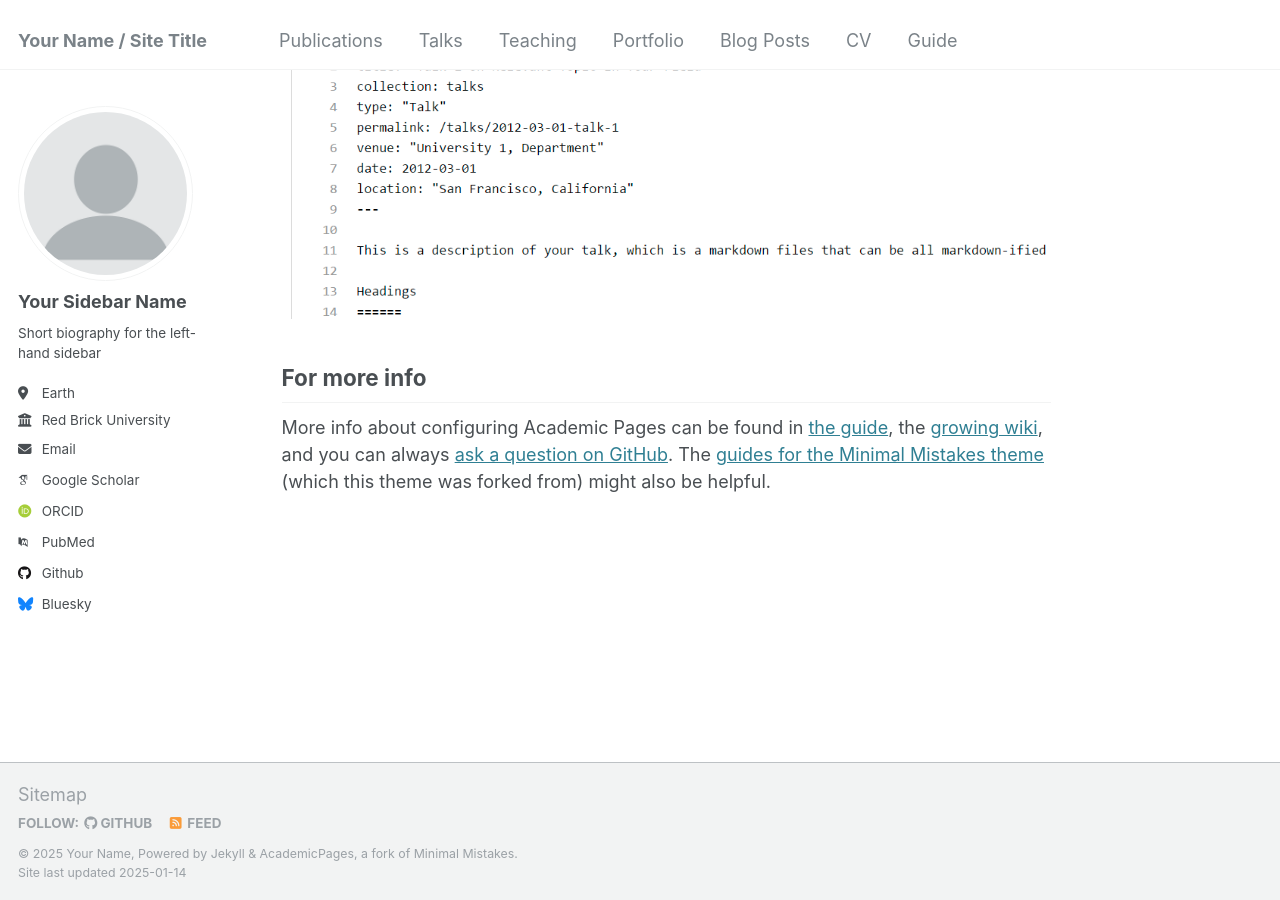
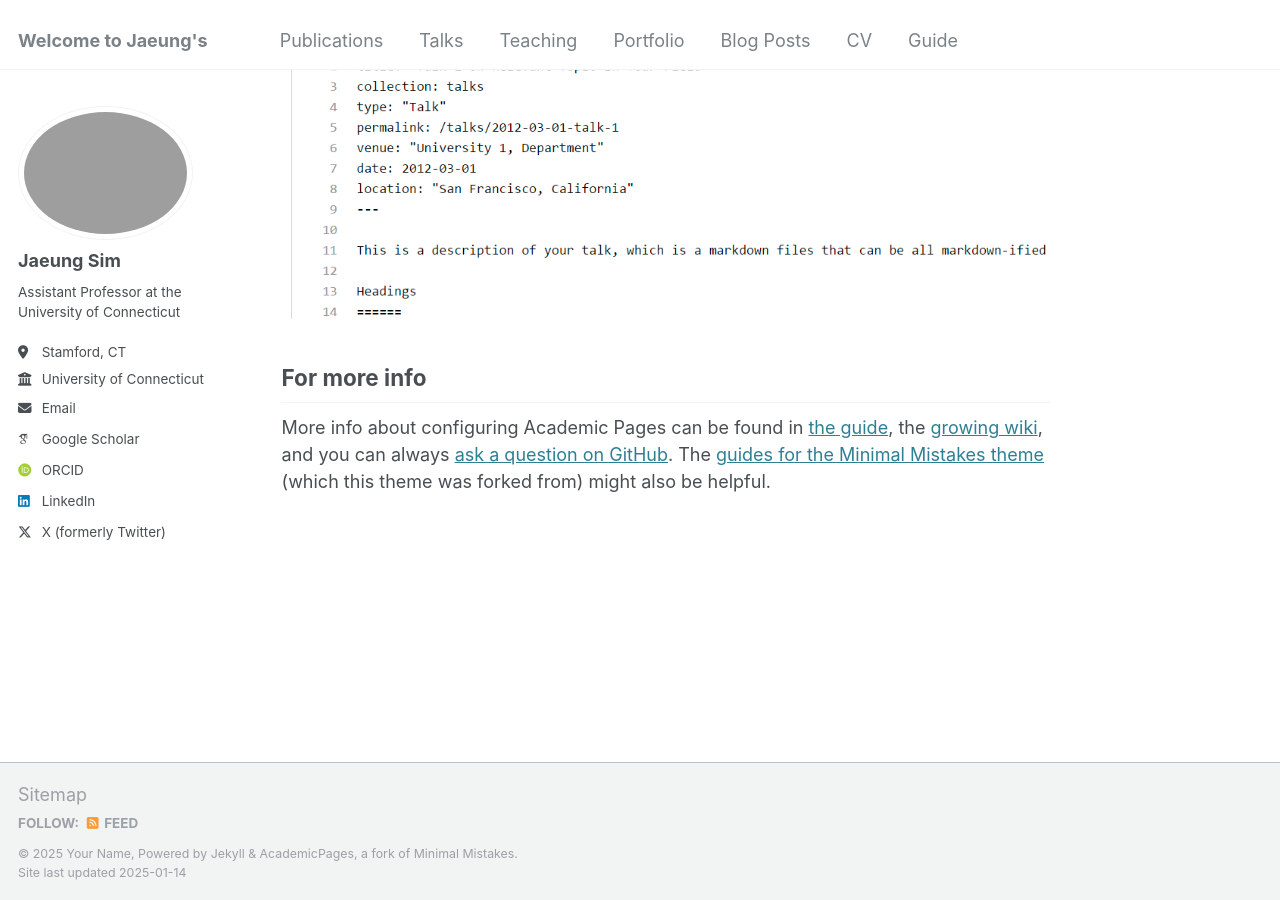
Before and after one commit to jaeungs/jaeungs.github.io, a Jekyll site: the page built from _pages/about.md, in a window 1280 px wide and 900 px high, scrolled down 2643 px. Built offline with Jekyll 4.4.1, drawn with Linux system fonts in a browser that asks for light colours; some web fonts are replaced.

Commit message:
Update _config.yml

```diff
--- a/_config.yml
+++ b/_config.yml
@@ -8,11 +8,11 @@
 
 # Basic Site Settings
 locale                   : "en-US"
-title                    : "Your Name / Site Title"
+title                    : "Welcome to Jaeung's"
 title_separator          : "-"
 name                     : &name "Your Name"
 description              : &description "personal description"
-url                      : https://academicpages.github.io # the base hostname & protocol for your site e.g. "https://[your GitHub username].github.io"
+url                      : https://jaeungs.github.io/ # the base hostname & protocol for your site e.g. "https://[your GitHub username].github.io"
 baseurl                  : "" # the subpath of your site, e.g. "/blog"
 repository               : "academicpages/academicpages.github.io"
 
@@ -21,22 +21,22 @@ repository               : "academicpages/academicpages.github.io"
 #               Additional customization can be done by editing /_includes/author-profile.html
 author:
   # Biographic information
-  avatar           : "profile.png"
-  name             : "Your Sidebar Name"
+  avatar           : "profile_2025-01-14.jpg"
+  name             : "Jaeung Sim"
   pronouns         : # example: "she/her"
-  bio              : "Short biography for the left-hand sidebar"
-  location         : "Earth"
-  employer         : "Red Brick University"
+  bio              : "Assistant Professor at the University of Connecticut"
+  location         : "Stamford, CT"
+  employer         : "University of Connecticut"
   uri              : # URL
-  email            : "none@example.org"
+  email            : "jaeung.sim@uconn.edu"
 
   # Academic websites
   arxiv            : # URL - Update with the correct link to your profile
-  googlescholar    : "https://scholar.google.com/citations?user=PS_CX0AAAAAJ"
+  googlescholar    : "https://scholar.google.com/citations?user=MkclPHkAAAAJ"
   impactstory      : # URL
-  orcid            : "http://orcid.org/yourorcidurl"
+  orcid            : "https://orcid.org/0000-0002-5321-3152"
   semantic         : # URL
-  pubmed           : "https://www.ncbi.nlm.nih.gov/pubmed/?term=john+snow"
+  pubmed           : # URL
   researchgate     : # URL
   scopus           : # URL
 
@@ -44,12 +44,12 @@ author:
   bitbucket        : # Username - Update with your username on the site
   codepen          : # Username
   dribbble         : # Username
-  github           : "academicpages"
+  github           : # "academicpages"
   kaggle           : # Username
   stackoverflow    : # User number or user number and name (i.e., use "1" or "1/jeff-atwood")
 
   # Social media
-  bluesky          : "bsky.app" # Replace this with you Bluesky username
+  bluesky          : # Replace this with you Bluesky username
   facebook         : # Username
   flickr           : # Username
   foursquare       : # Username
@@ -58,7 +58,7 @@ author:
   keybase          : # Username
   instagram        : # Username
   lastfm           : # Username
-  linkedin         : # Username
+  linkedin         : "jaeungsim" # Username
   mastodon         : # URL
   medium           : # URL
   pinterest        : # Username
@@ -66,7 +66,7 @@ author:
   steam            : # Username
   telegram         : # URL
   tumblr           : # Username
-  twitter          : # Username for X / Twitter
+  twitter          : "sim_jaeung" # Username for X / Twitter
   vine             : # Username
   weibo            : # Username
   wikipedia        : # Username
```
